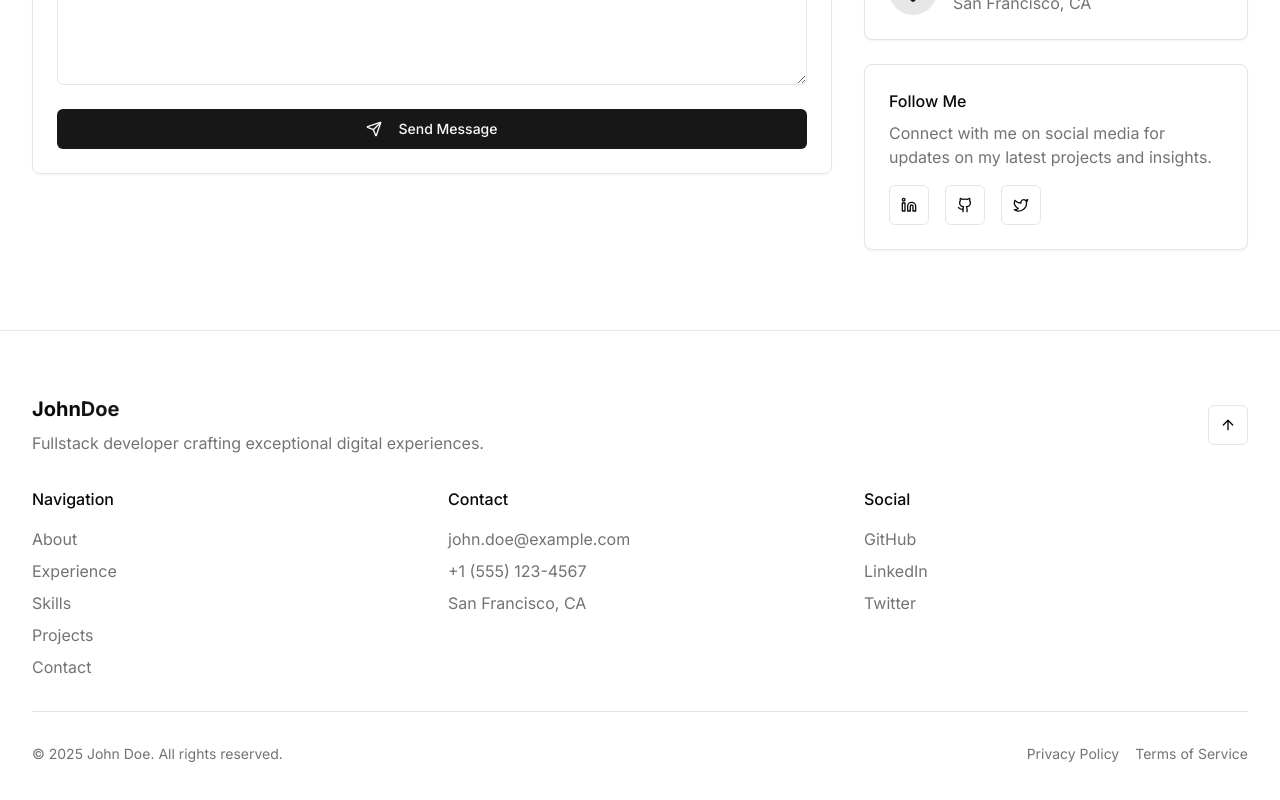
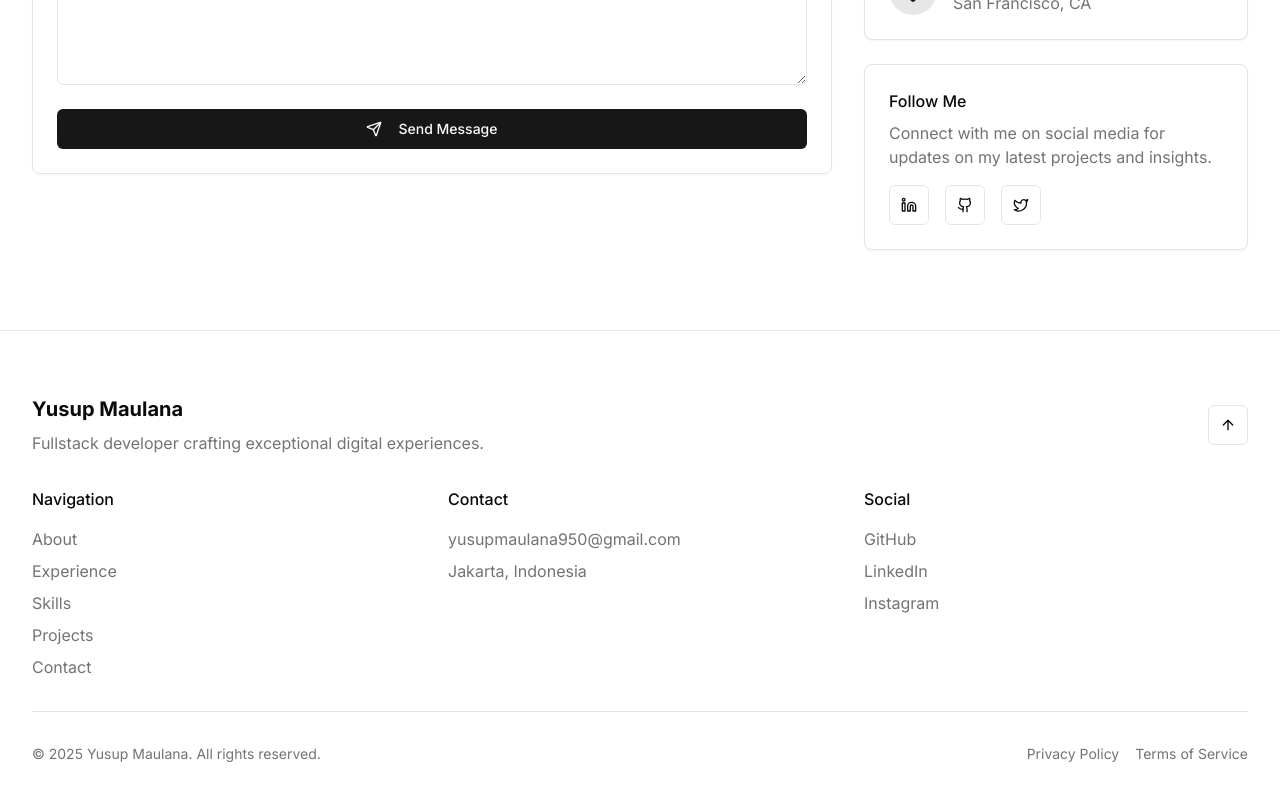
Before and after one commit to yusupscopes/yusup-work, a Next.js app: page / in a window 1280 px wide. Shown: the part 6220-7020 px from the top of the page. Built offline with nearby package versions, Linux system fonts and the light colour scheme.

Commit message:
feat: adjust footer

```diff
--- a/src/components/footer.tsx
+++ b/src/components/footer.tsx
@@ -3,6 +3,7 @@
 import Link from "next/link"
 import { Button } from "@/components/ui/button"
 import { ArrowUp } from "lucide-react"
+import { siteConfig } from "@/constants/config"
 
 export function Footer() {
   const scrollToTop = () => {
@@ -18,7 +19,7 @@ export function Footer() {
         <div className="flex flex-col md:flex-row justify-between items-center gap-4 md:gap-8">
           <div className="flex flex-col items-center md:items-start gap-2">
             <Link href="/" className="font-bold text-xl">
-              John<span className="text-primary">Doe</span>
+              {siteConfig.name}
             </Link>
             <p className="text-muted-foreground text-center md:text-left">
               Fullstack developer crafting exceptional digital experiences.
@@ -70,60 +71,37 @@ export function Footer() {
             <ul className="space-y-2">
               <li>
                 <a
-                  href="mailto:john.doe@example.com"
+                  href="mailto:yusupmaulana950@gmail.com"
                   className="text-muted-foreground hover:text-foreground transition-colors"
                 >
-                  john.doe@example.com
+                  yusupmaulana950@gmail.com
                 </a>
               </li>
-              <li>
-                <a href="tel:+15551234567" className="text-muted-foreground hover:text-foreground transition-colors">
-                  +1 (555) 123-4567
-                </a>
-              </li>
-              <li className="text-muted-foreground">San Francisco, CA</li>
+              <li className="text-muted-foreground">Jakarta, Indonesia</li>
             </ul>
           </div>
 
           <div>
             <h3 className="font-medium mb-4">Social</h3>
             <ul className="space-y-2">
-              <li>
+              {siteConfig.socials.map((social, index) => (
+                <li key={index}>
                   <a
-                  href="https://github.com"
+                    href={social.href}
                     target="_blank"
                     rel="noopener noreferrer"
                     className="text-muted-foreground hover:text-foreground transition-colors"
                   >
-                  GitHub
+                    {social.name}
                   </a>
                 </li>
-              <li>
-                <a
-                  href="https://linkedin.com"
-                  target="_blank"
-                  rel="noopener noreferrer"
-                  className="text-muted-foreground hover:text-foreground transition-colors"
-                >
-                  LinkedIn
-                </a>
-              </li>
-              <li>
-                <a
-                  href="https://twitter.com"
-                  target="_blank"
-                  rel="noopener noreferrer"
-                  className="text-muted-foreground hover:text-foreground transition-colors"
-                >
-                  Twitter
-                </a>
-              </li>
+              ))}
             </ul>
           </div>
         </div>
 
         <div className="border-t pt-8 flex flex-col md:flex-row justify-between items-center gap-4">
-          <p className="text-sm text-muted-foreground">© {new Date().getFullYear()} John Doe. All rights reserved.</p>
+          <p className="text-sm text-muted-foreground">© {new Date().getFullYear()} {siteConfig.name}. All rights reserved.</p>
           <div className="flex gap-4">
             <Link href="/privacy" className="text-sm text-muted-foreground hover:text-foreground transition-colors">
               Privacy Policy
```
Lines whose indentation alone changed are shown as unchanged.
